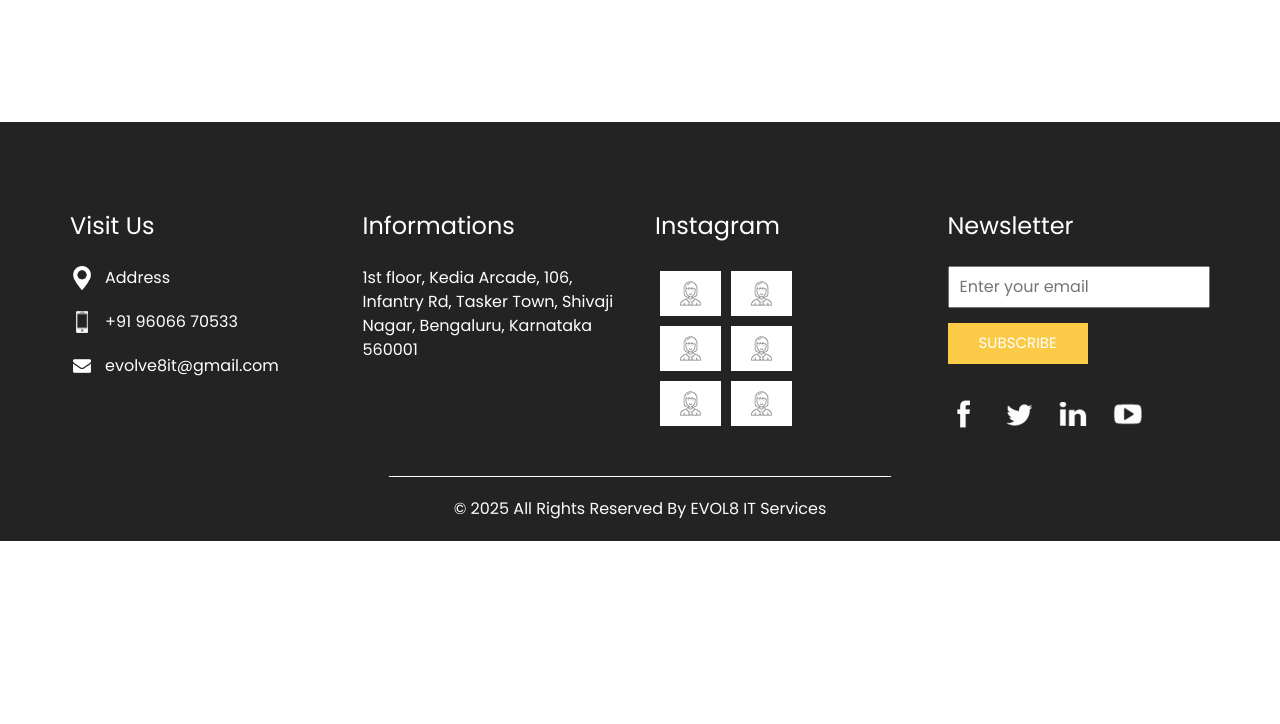
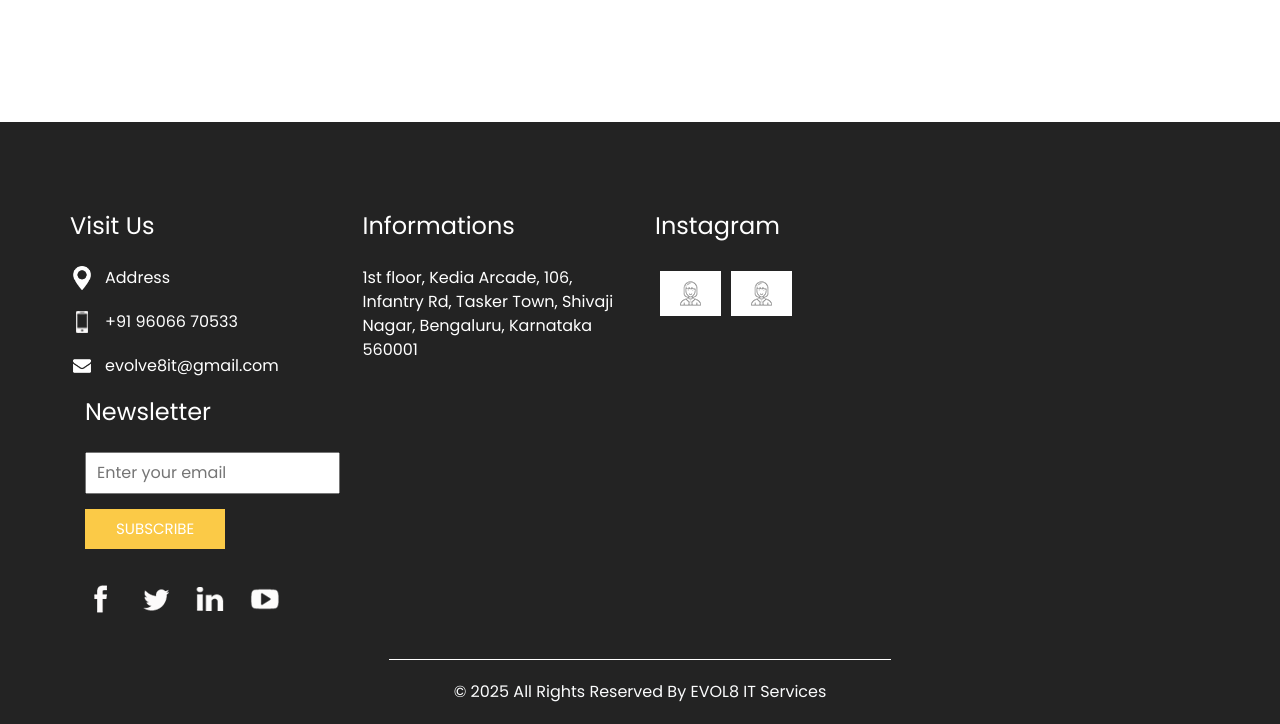
Before and after one commit to EVOL8IT/website, a plain HTML site: page contact.html in a window 1280 px wide. Shown: the part 746-1470 px from the top of the page. Before the commit the page ends 1287 px from the top, so only its background shows below. Drawn offline with nearby package versions, Linux system fonts and the light colour scheme.

Commit message:
Update contact.html

```diff
--- a/contact.html
+++ b/contact.html
@@ -191,29 +191,6 @@
                   </div>
                 </a>
               </div>
-
-              <div>
-                <a href="">
-                  <div class="insta-box b-3">
-                    <img src="images/insta.png" alt="">
-                  </div>
-                </a>
-                <a href="">
-                  <div class="insta-box b-4">
-                    <img src="images/insta.png" alt="">
-                  </div>
-                </a>
-              </div>
-              <div>
-                <a href="">
-                  <div class="insta-box b-3">
-                    <img src="images/insta.png" alt="">
-                  </div>
-                </a>
-                <a href="">
-                  <div class="insta-box b-4">
-                    <img src="images/insta.png" alt="">
-                  </div>
                 </a>
               </div>
             </div>
```
